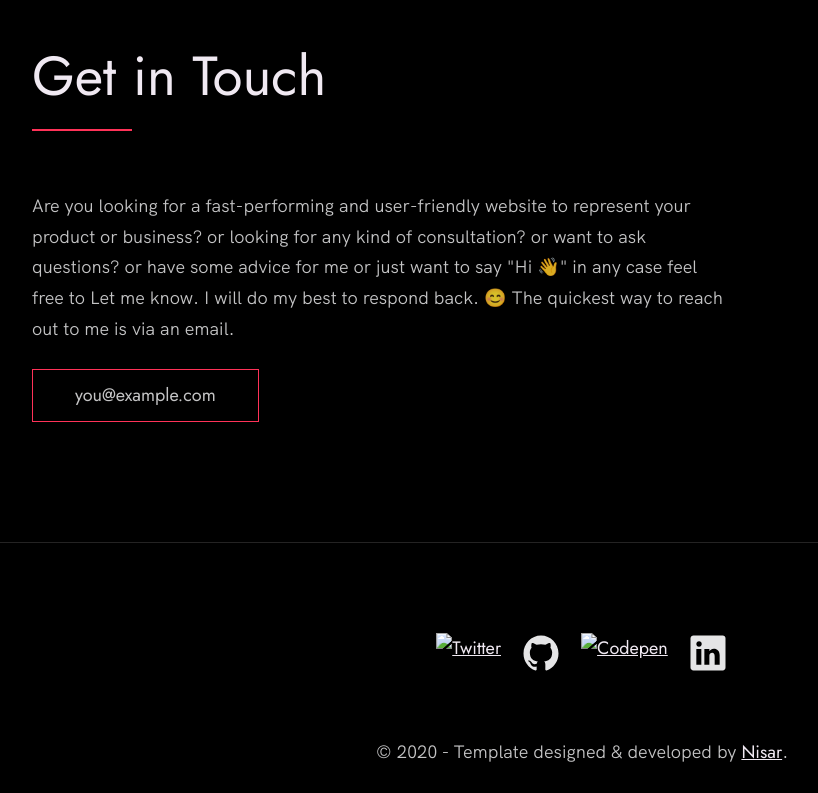
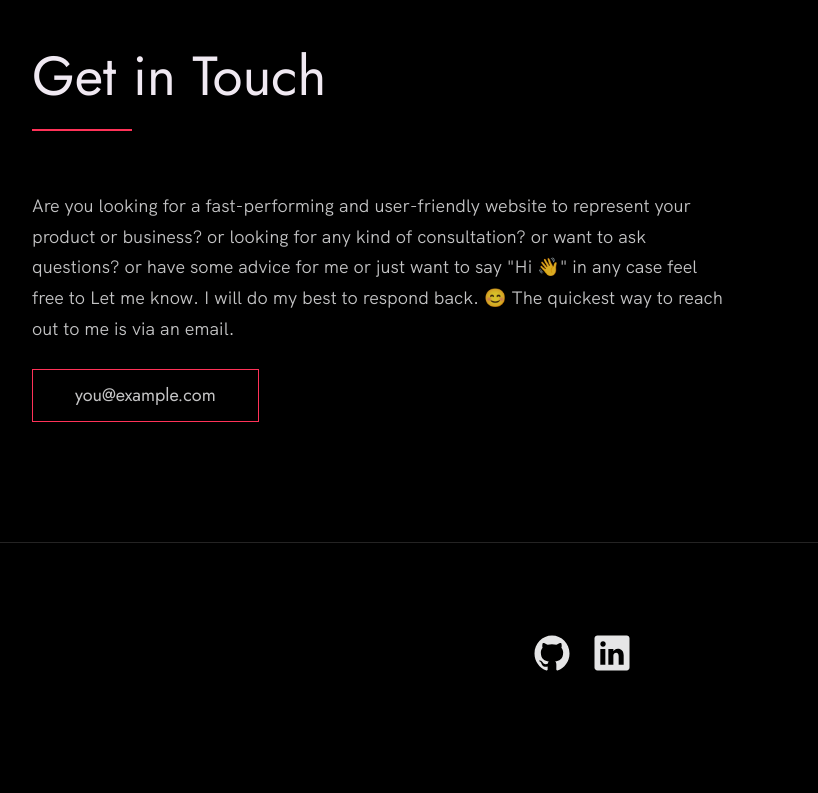
Before and after one commit to rachanachetan/Portfolio, a plain HTML site: page index.html in a window 1280 px wide. Shown: the part 4059-4852 px from the top of the page, without its empty margins (58-876 px from the left). After the commit the page ends 4801 px from the top, so only its background shows below. Drawn offline with Linux system fonts and the light colour scheme; grey boxes are pictures that could not be loaded.

Commit message:
Update footer in index.html

```diff
--- a/index.html
+++ b/index.html
@@ -211,37 +211,16 @@
       <!-- Update the links to point to your accounts -->
       <ul class="footer__social-links">
         <li class="footer__social-link-item">
-          <a href="https://twitter.com/nisarhassan12/" title="Link to Twitter Profile">
-            <img src="./images/twitter.svg" class="footer__social-image" alt="Twitter">
-          </a>
-        </li>
-        <li class="footer__social-link-item">
-          <a href="https://github.com/nisarhassan12/" title="Link to Github Profile">
+          <a href="https://github.com/rachanachetan/" title="Link to Github Profile">
             <img src="./images/github.svg" class="footer__social-image" alt="Github">
           </a>
         </li>
         <li class="footer__social-link-item">
-          <a href="https://codepen.io/nisar_hassan" title="Link to Codepen Profile">
-            <img src="./images/codepen.svg" class="footer__social-image" alt="Codepen">
-          </a>
-        </li>
-        <li class="footer__social-link-item">
-          <a href=https://www.linkedin.com/in/nisar-hassan-naqvi-413466199/">
+          <a href="www.linkedin.com/in/rachanachetan">
             <img src="./images/linkedin.svg" title="Link to Linkedin Profile" class="footer__social-image" alt="Linkedin">
           </a>
         </li>
       </ul>
-
-      <!-- If you give me some credit by keeping the below paragraph, will be huge for me 😊 Thanks. -->
-      <p>
-        &copy; 2020 - Template designed & developed by <a href="https://nisar.dev" class="link">Nisar</a>.
-      </p>
-      <div class="footer__github-buttons">
-        <iframe
-          src="https://ghbtns.com/github-btn.html?user=nisarhassan12&repo=portfolio-template&type=watch&count=true"
-          frameborder="0" scrolling="0" width="170" height="20" title="Watch Portfolio Template on GitHub">
-        </iframe>
-      </div>
     </div>
   </footer>
 
```
